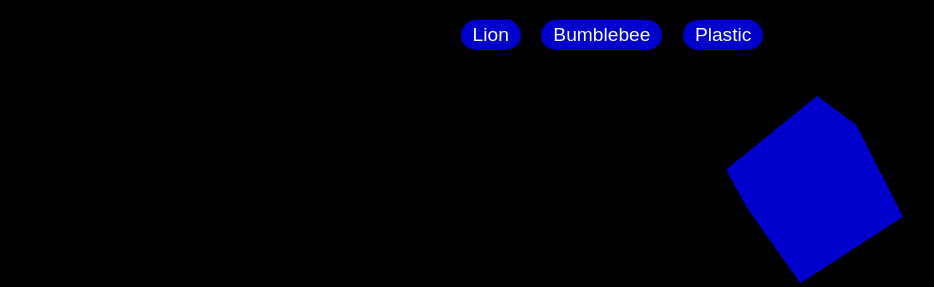
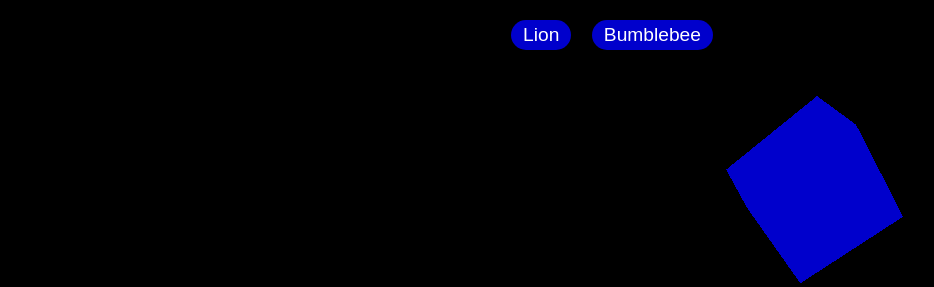
Before and after one commit to jinbread/climate-fend, a website built with Parcel: page index.html in a window 1280 px wide. Shown: the top 287 px of the page, without its empty margins (40-974 px from the left). Built offline with nearby package versions, Linux system fonts and the light colour scheme.

Commit message:
build commi

```diff
--- a/index.html
+++ b/index.html
@@ -12,7 +12,6 @@
     <div class="link">
       <button>Lion</button>
       <button>Bumblebee</button>
-      <button>Plastic</button>
     </div>
     <script src="src/index.js"></script>
     <script src="https://cdnjs.cloudflare.com/ajax/libs/three.js/110/three.js"></script>
```
